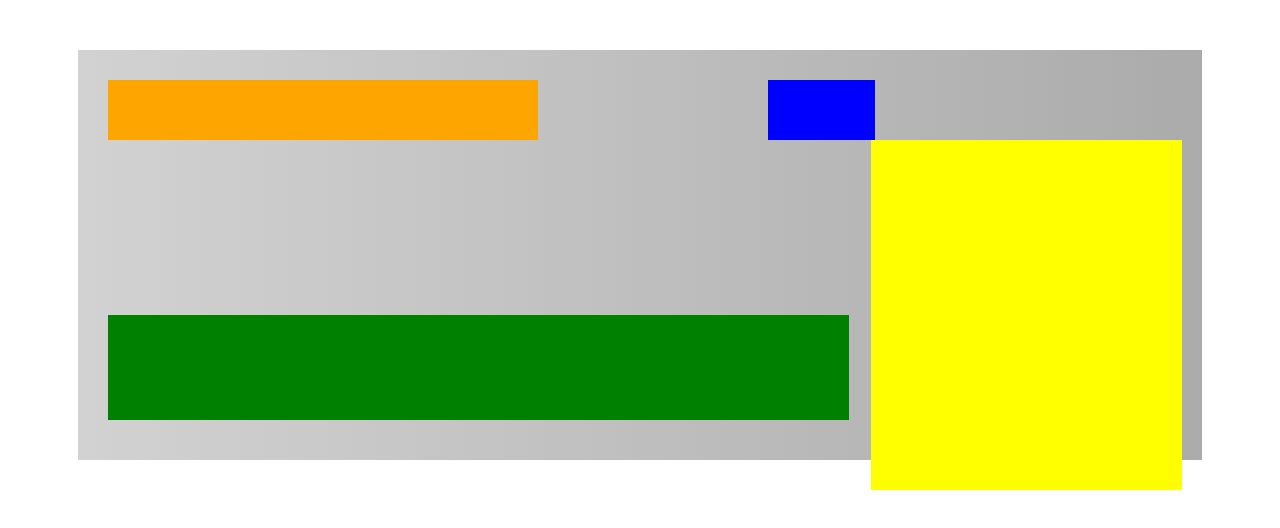
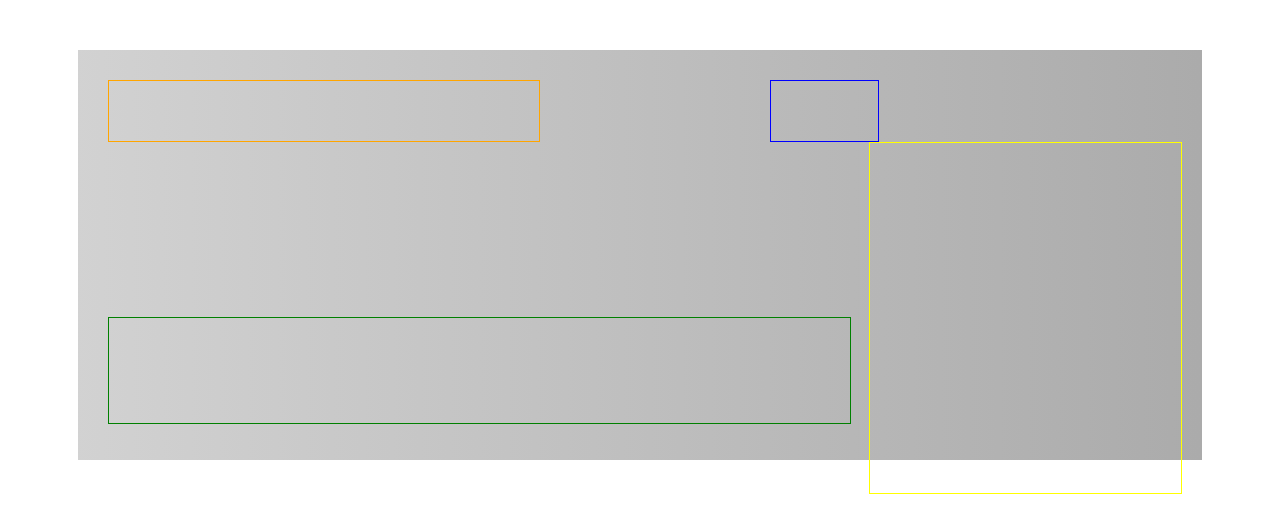
Before and after one commit to alexkim612/Main-Media-Player, a React app: page / in a window 1280 px wide. Shown: the top 528 px of the page. Built offline with nearby package versions, Linux system fonts and the light colour scheme; the HTML template or start-up script is replaced by a standard one.

Commit message:
gitignore bundle.js and change from solid colors to borders on css

```diff
--- a/client/src/index.jsx
+++ b/client/src/index.jsx
@@ -57,7 +57,7 @@ const MainPlayerWrapper = styled.div`
 const PlayPauseSongHeader = styled.div`
   width: 40%;
   height: 60px;
-  background-color: orange;
+  border: orange solid 1px;
   float: left;
   display: inline-block;
 `;
@@ -65,7 +65,7 @@ const PlayPauseSongHeader = styled.div`
 const DateTag = styled.div`
   width: 10%;
   height: 60px;
-  background-color: blue;
+  border: blue solid 1px;
   float: left;
   display: inline-block;
   margin-left: 230px;
@@ -74,7 +74,7 @@ const DateTag = styled.div`
 const Album = styled.div`
   width: 29%;
   height: 100%;
-  background-color: yellow;
+  border: yellow solid 1px;
   float: right;
   display: inline-block;
 `;
@@ -82,7 +82,7 @@ const Album = styled.div`
 const WaveFormComments = styled.div`
   width: 69%;
   height: 30%;
-  background-color: green;
+  border: green solid 1px;
   display: inline-block;
   position: relative;
   top: 50%;
```
Also changed, not shown: 1 other file (tests, documents, lock files or other folders).
